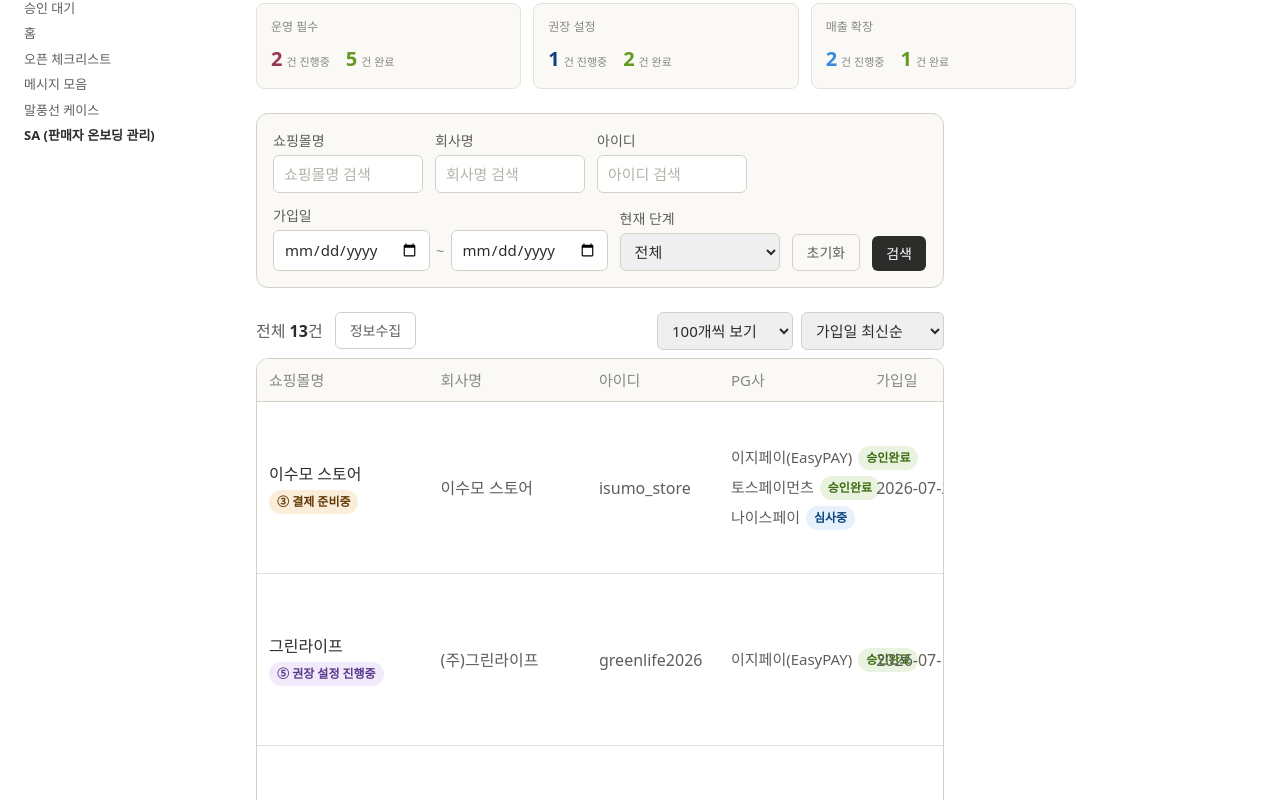
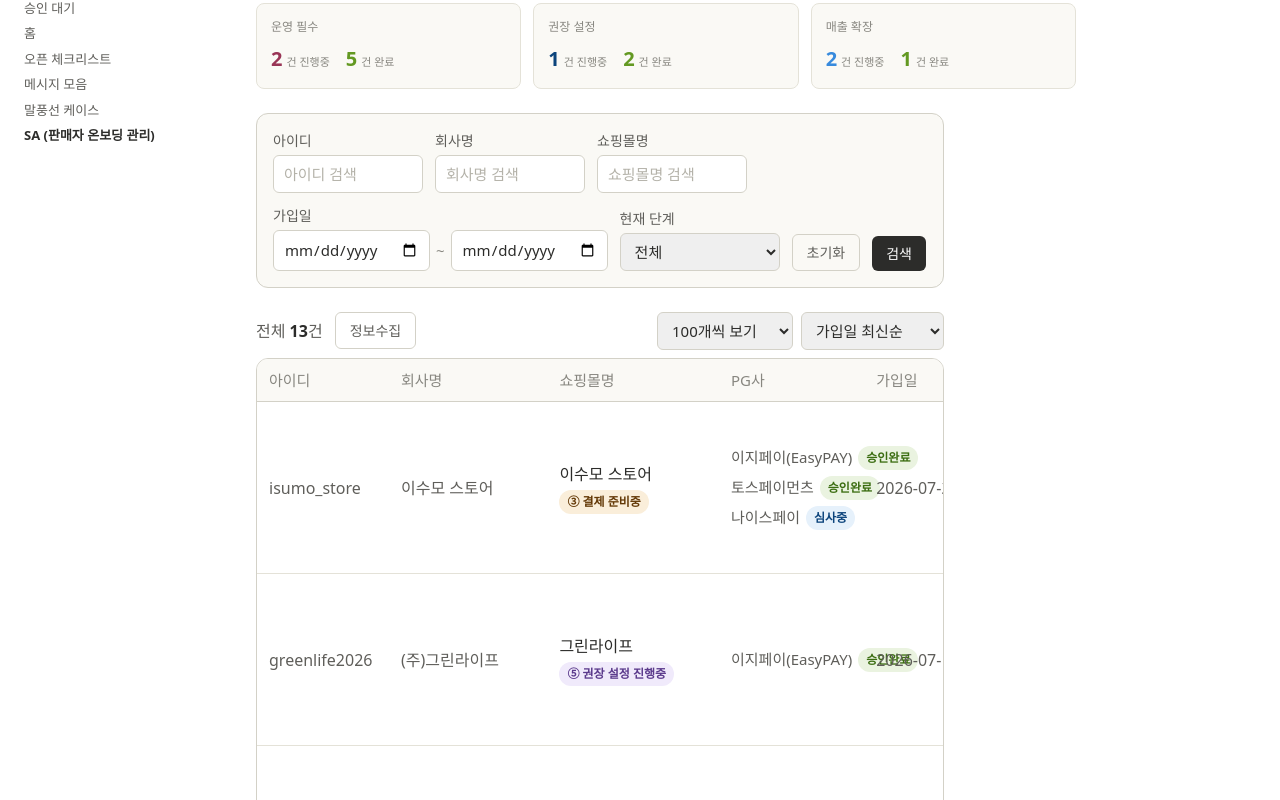
Before and after one commit to WEED-Convergence/WEED-Convergence-FLEXG-onboarding-HYESUN-2026-08, a Next.js app: page /sa in a window 1280 px wide. Shown: the part 240-1040 px from the top of the page. Built offline with nearby package versions, Linux system fonts and the light colour scheme.

Commit message:
SA 화면: 검색조건/리스트 순서를 아이디, 회사명, 쇼핑몰명 순으로 변경

```diff
--- a/src/app/sa/SaPanel.tsx
+++ b/src/app/sa/SaPanel.tsx
@@ -930,9 +930,9 @@ export default function SaPanel() {
 
       <div className="mt-6 rounded-xl border border-[var(--border)] bg-[var(--surface-1)] p-4">
         <div className="flex flex-wrap items-end gap-3">
+          <SearchField label="아이디" value={loginIdInput} onChange={setLoginIdInput} placeholder="아이디 검색" />
+          <SearchField label="회사명" value={companyNameInput} onChange={setCompanyNameInput} placeholder="회사명 검색" />
           <SearchField label="쇼핑몰명" value={storeNameInput} onChange={setStoreNameInput} placeholder="쇼핑몰명 검색" />
-          <SearchField label="회사명" value={companyNameInput} onChange={setCompanyNameInput} placeholder="회사명 검색" />
-          <SearchField label="아이디" value={loginIdInput} onChange={setLoginIdInput} placeholder="아이디 검색" />
           <label className="flex flex-col gap-1">
             <span className="text-[14px] font-medium text-[var(--text-secondary)]">가입일</span>
             <div className="flex items-center gap-1.5">
@@ -1015,9 +1015,9 @@ export default function SaPanel() {
       <div className="mt-2 overflow-x-auto rounded-xl border border-[var(--border)]">
         <table className="w-full min-w-[1320px] table-fixed border-collapse text-left text-[16px]">
           <colgroup>
+            <col style={{ width: "10%" }} />
+            <col style={{ width: "12%" }} />
             <col style={{ width: "13%" }} />
-            <col style={{ width: "12%" }} />
-            <col style={{ width: "10%" }} />
             <col style={{ width: "11%" }} />
             <col style={{ width: "12%" }} />
             <col style={{ width: "12%" }} />
@@ -1027,9 +1027,9 @@ export default function SaPanel() {
           </colgroup>
           <thead>
             <tr style={{ borderBottom: "1px solid var(--border)", backgroundColor: "var(--surface-1)" }}>
+              <th className="px-3 py-2.5 text-[15px] font-medium text-[var(--text-muted)]">아이디</th>
+              <th className="px-3 py-2.5 text-[15px] font-medium text-[var(--text-muted)]">회사명</th>
               <th className="px-3 py-2.5 text-[15px] font-medium text-[var(--text-muted)]">쇼핑몰명</th>
-              <th className="px-3 py-2.5 text-[15px] font-medium text-[var(--text-muted)]">회사명</th>
-              <th className="px-3 py-2.5 text-[15px] font-medium text-[var(--text-muted)]">아이디</th>
               <th className="px-3 py-2.5 text-[15px] font-medium text-[var(--text-muted)]">PG사</th>
               <th className="px-3 py-2.5 text-[15px] font-medium text-[var(--text-muted)]">가입일</th>
               <th className="px-3 py-2.5 text-[15px] font-medium text-[var(--text-muted)]">최근 활동일시</th>
@@ -1048,14 +1048,14 @@ export default function SaPanel() {
                 const companyName = getCompanyName(c, companyIndex);
                 return (
                   <tr key={c.key} style={{ borderBottom: "1px solid var(--divider)" }}>
+                    <td className="truncate px-3 py-3 text-[var(--text-secondary)]">{c.loginId}</td>
+                    <td className="truncate px-3 py-3 text-[var(--text-secondary)]">{companyName}</td>
                     <td className="px-3 py-3">
                       <div className="flex flex-col items-start gap-1">
                         <span className="truncate font-medium text-[var(--text-primary)]">{c.storeName}</span>
                         <StageBadge company={c} />
                       </div>
                     </td>
-                    <td className="truncate px-3 py-3 text-[var(--text-secondary)]">{companyName}</td>
-                    <td className="truncate px-3 py-3 text-[var(--text-secondary)]">{c.loginId}</td>
                     <td className="px-3 py-3">
                       <div className="flex flex-col items-start gap-1.5">
                         {pgApps.map((app, idx) => {
```
